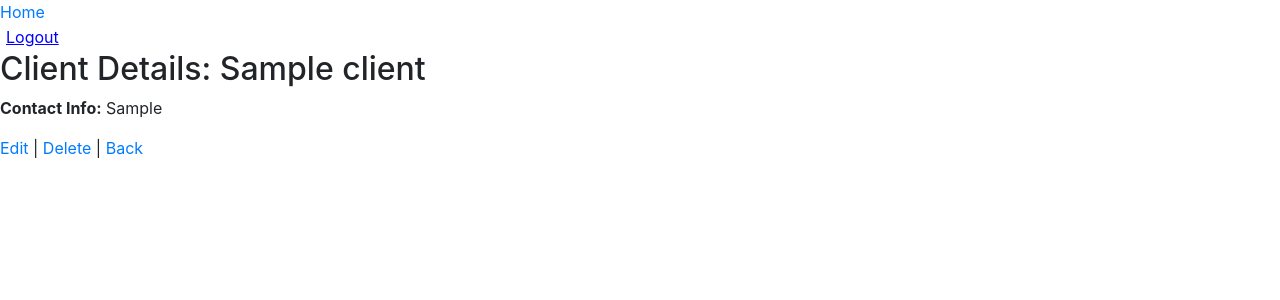
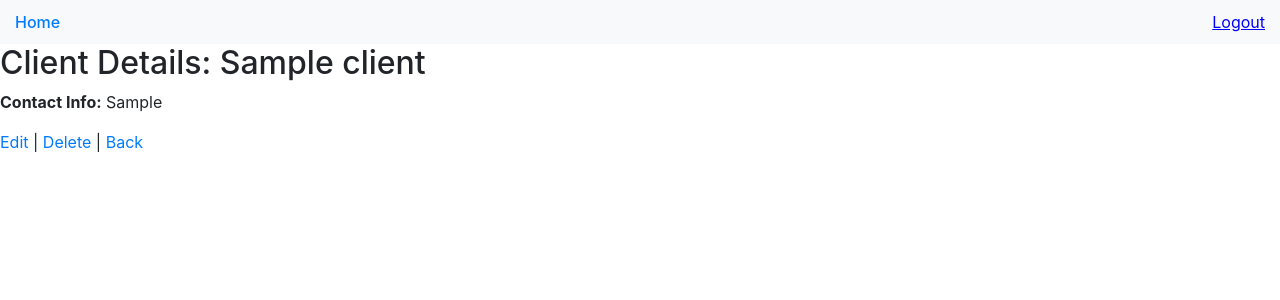
Before and after one commit to TemirlanSadykov/AktisERP, a Django app: page /production/admin/clients/1/ in a window 1280 px wide. Shown: the top 300 px of the page. Run offline with Django 5.2, Linux system fonts and the light colour scheme; a user stored in the database is signed in; tables that the repository leaves empty hold one stand-in row (values such as "Sample post"); some libraries are stand-ins or nearby versions.

Commit message:
Base css

```diff
--- a/production/templates/base.html
+++ b/production/templates/base.html
@@ -1,12 +1,14 @@
+{% load i18n %}
+{% load static %}
 <!DOCTYPE html>
 <html lang="en">
 <head>
     <meta charset="UTF-8">
     <title>Aktis ERP</title>
     <link href="https://stackpath.bootstrapcdn.com/bootstrap/4.5.2/css/bootstrap.min.css" rel="stylesheet">
+    <link rel="stylesheet" href="{% static 'css/main_style.css' %}">
 </head>
 <body>
-    {% load i18n %}
     <header>
         <nav>
             <a href="{% url 'user_redirect' %}">{% trans 'Home' %}</a>
--- /dev/null
+++ b/static/css/main_style.css
@@ -0,0 +1,36 @@
+/* Header and navigation styling */
+header {
+    background-color: #f8f9fa; /* Light grey background, matching Bootstrap's default navbar */
+    padding: 10px 0; /* Adds some vertical padding */
+}
+
+nav {
+    display: flex;
+    justify-content: space-between; /* Positions the nav items on opposite ends */
+    align-items: center; /* Vertically centers nav items */
+    padding: 0 15px; /* Adds some horizontal padding */
+}
+
+nav a {
+    color: #007bff; /* Bootstrap's default link color */
+    text-decoration: none; /* Removes underline from links */
+    font-weight: 500; /* Makes the text slightly bolder */
+}
+
+nav a:hover {
+    text-decoration: underline; /* Adds underline on hover for better accessibility */
+}
+
+/* Logout button styling to look more like a link */
+nav form button {
+    border: none; /* Removes the button border */
+    background: none; /* Removes the button background */
+    color: #007bff; /* Uses Bootstrap's default link color */
+    cursor: pointer; /* Changes cursor to pointer on hover */
+    padding: 0; /* Removes padding to make it look more like a link */
+    font-size: 1rem; /* Ensures the font size matches other nav content */
+}
+
+nav form button:hover {
+    text-decoration: underline; /* Adds underline on hover for consistency with link hover */
+}
```
